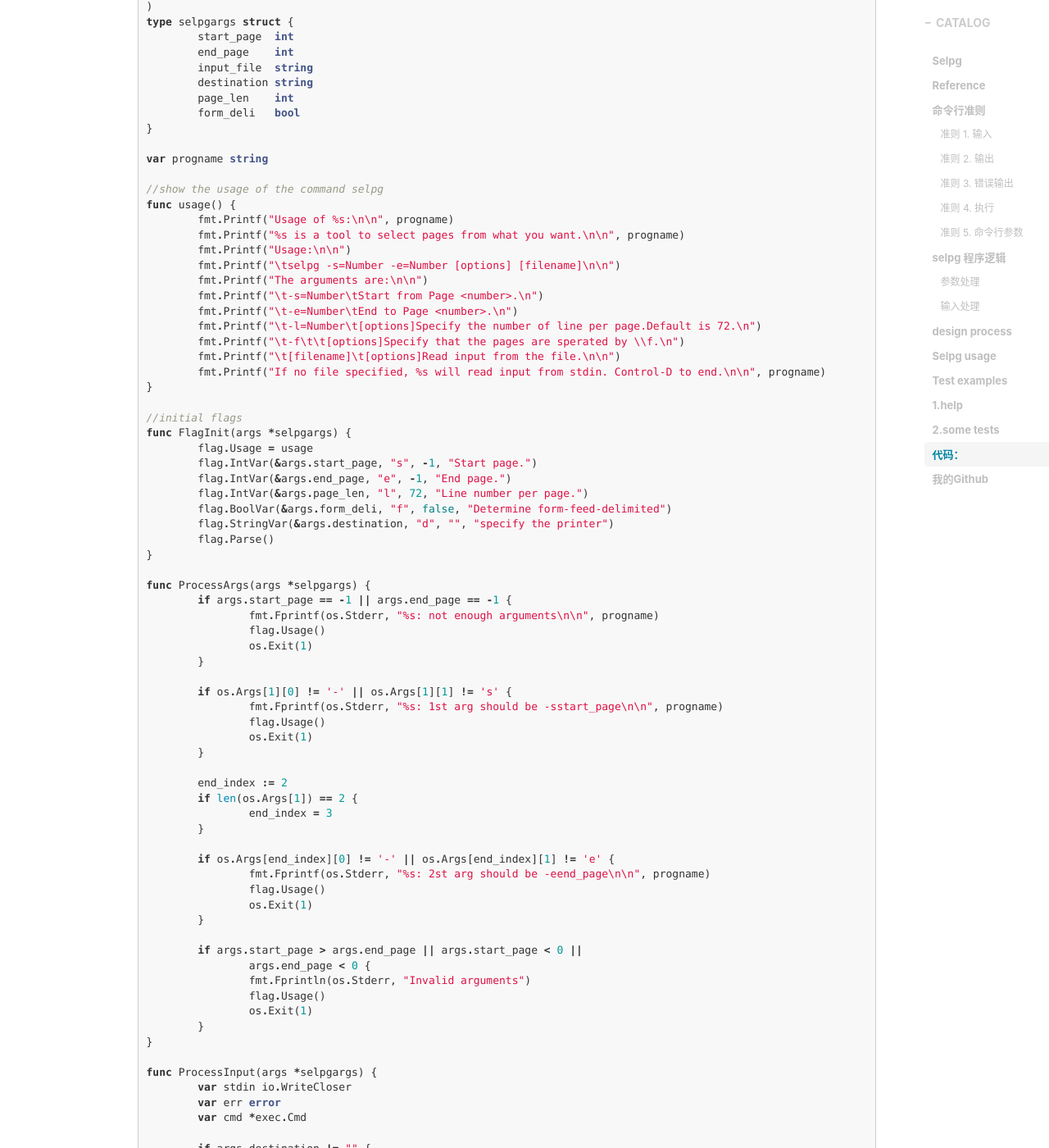
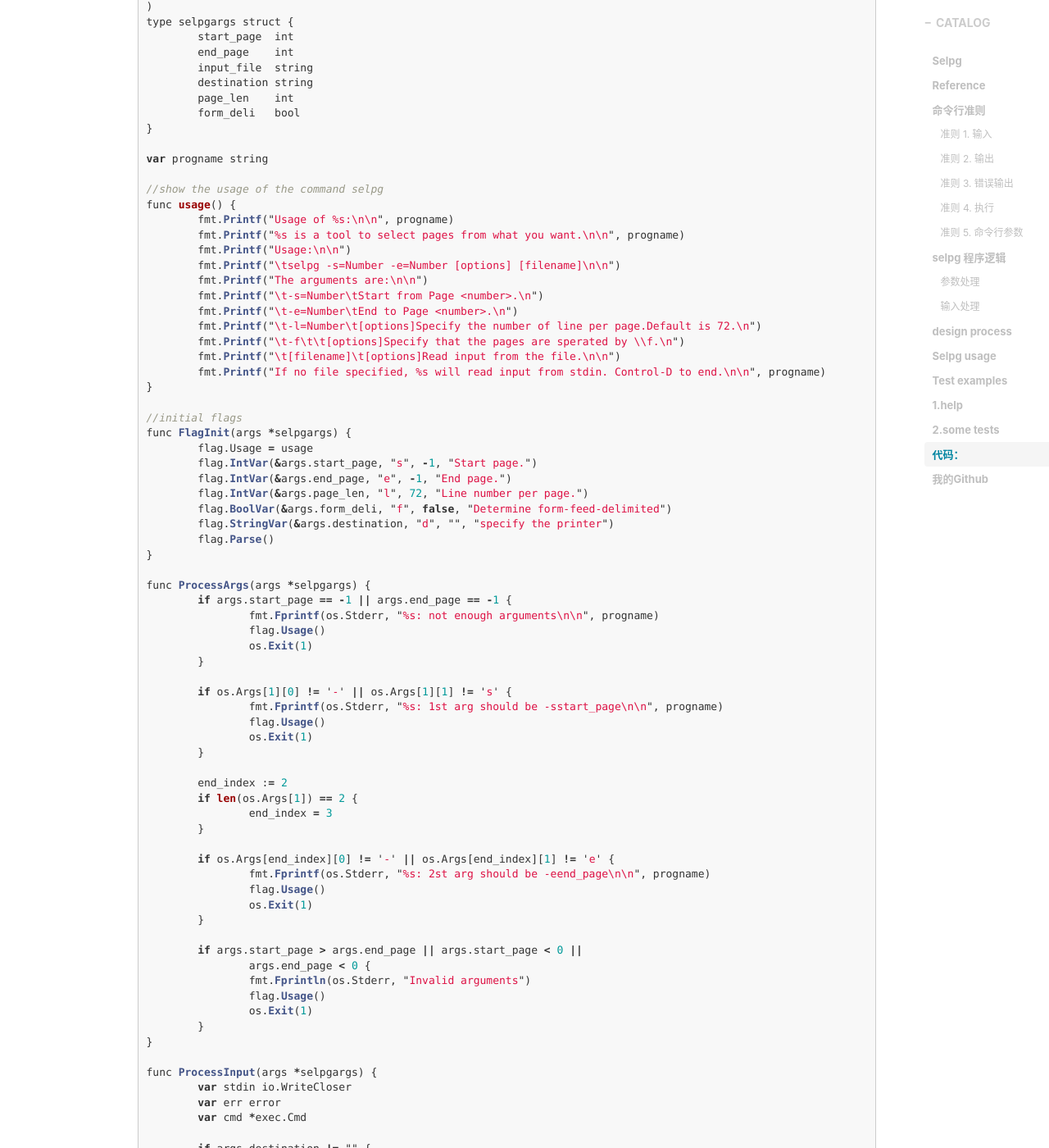
Before and after one commit to Tomy-Lee/Tomy-Lee.github.io, a Jekyll site: the page built from _posts/2017-11-09-selpg-in-go.md, in a window 1280 px wide and 1400 px high, scrolled down 11388 px. Shown: the whole window at 82% size. Built offline with Jekyll 4.4.1, drawn with Linux system fonts in a browser that asks for light colours; nearby versions of some CDN libraries; comment, search, counter and statistics services are not loaded; some of the changed text lies outside the part shown.

Commit message:
Update 2017-11-09-selpg-in-go.md

````diff
--- a/_posts/2017-11-09-selpg-in-go.md
+++ b/_posts/2017-11-09-selpg-in-go.md
@@ -416,7 +416,7 @@ Then here are some commands to test the selpg.
 
 ## 代码：
 
-```golang
+```js
 package main
 
 import (
````
